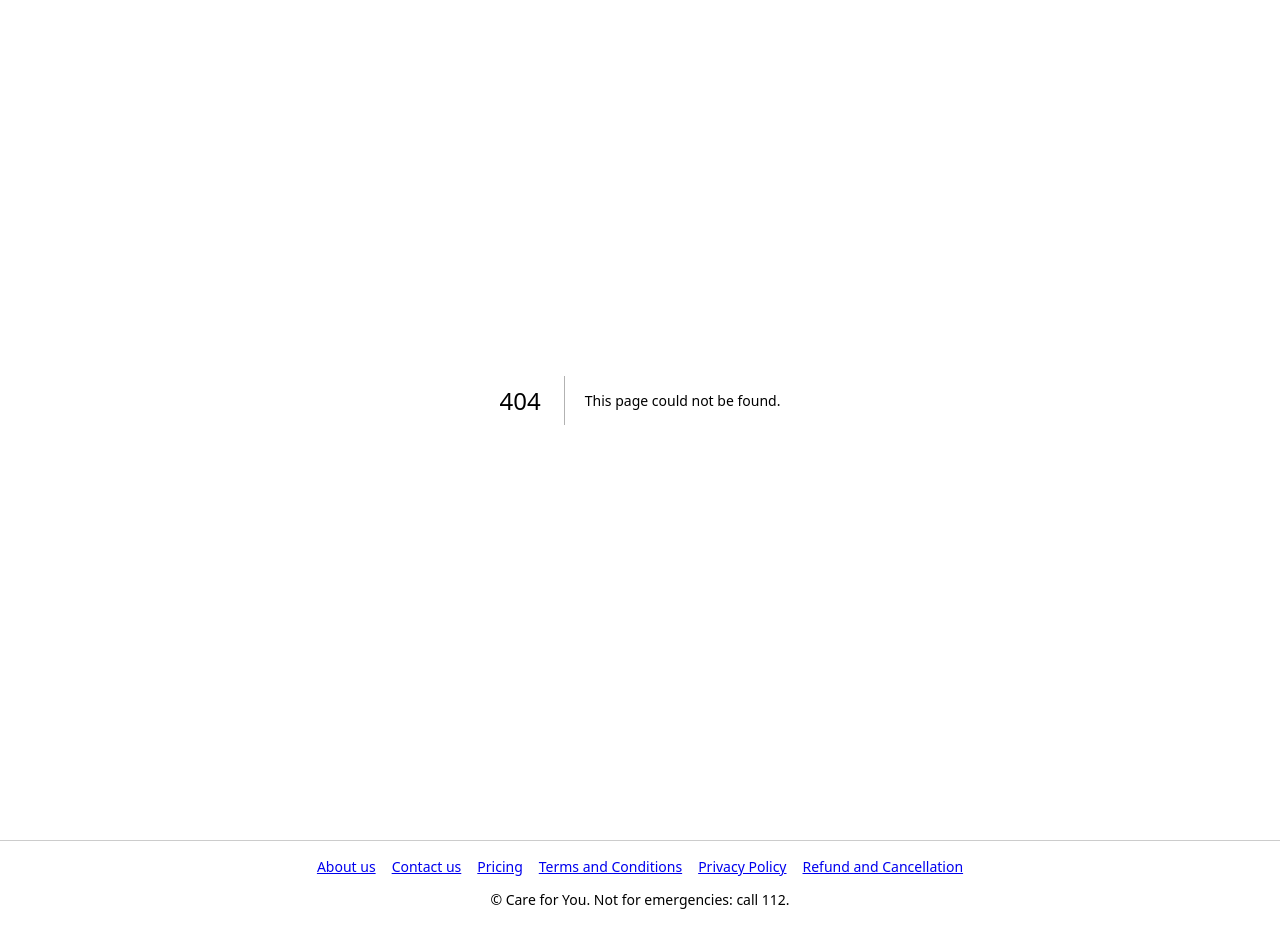
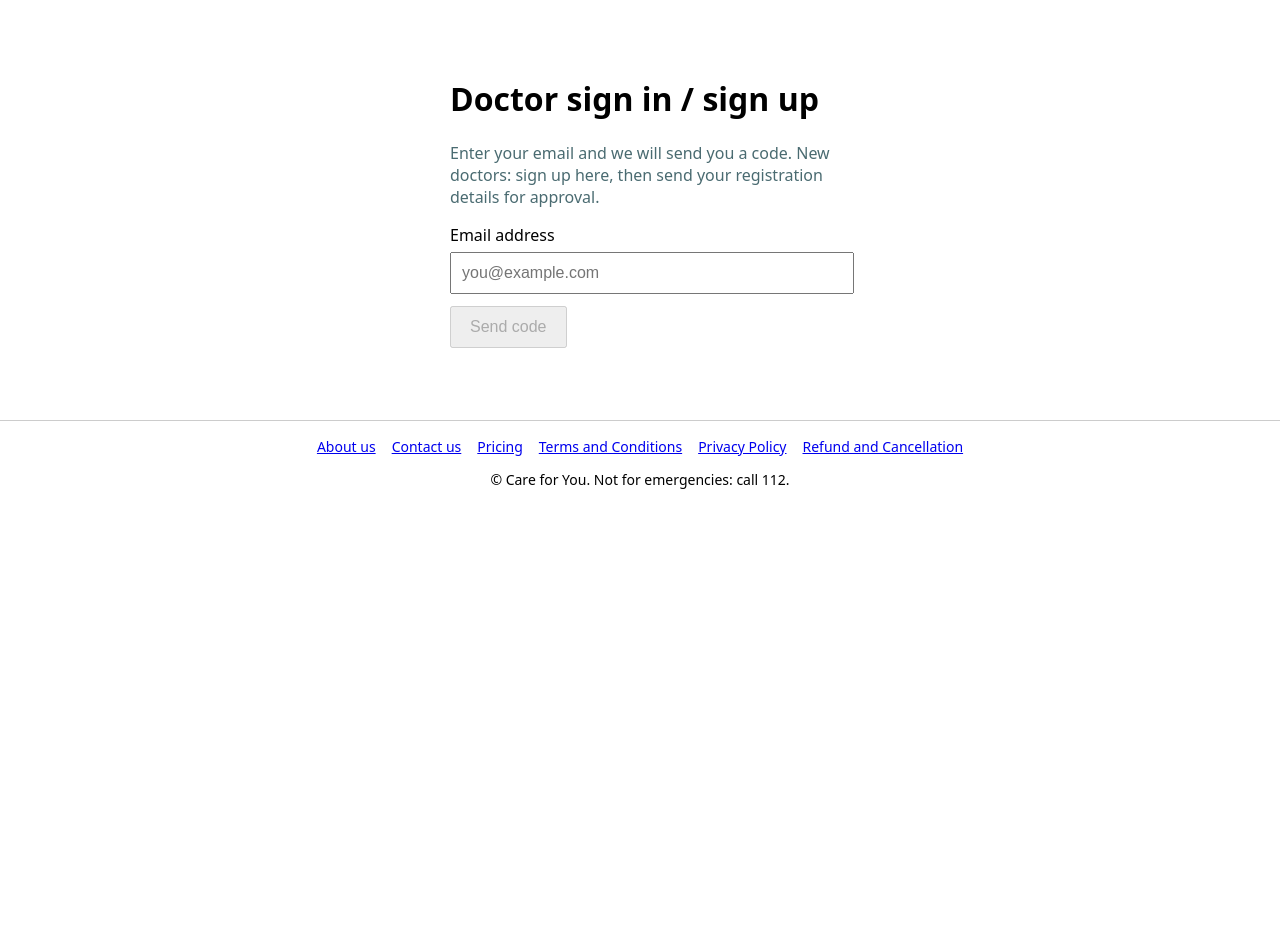
Before and after one commit to shubhamaryan5432-art/carelink, a Next.js app: page /doctor/login in a window 1280 px wide. Before the commit this address had no page. After the commit the page ends 800 px from the top, so only its background shows below. Built offline with nearby package versions, Linux system fonts and the light colour scheme; no server answers.

Commit message:
Create page.tsx

```diff
--- /dev/null
+++ b/app/doctor/login/page.tsx
@@ -0,0 +1,11 @@
+import LoginForm from "@/components/LoginForm";
+
+export default function DoctorLogin() {
+  return (
+    <LoginForm
+      title="Doctor sign in / sign up"
+      next="/doctor/start"
+      note="Enter your email and we will send you a code. New doctors: sign up here, then send your registration details for approval."
+    />
+  );
+}
```
